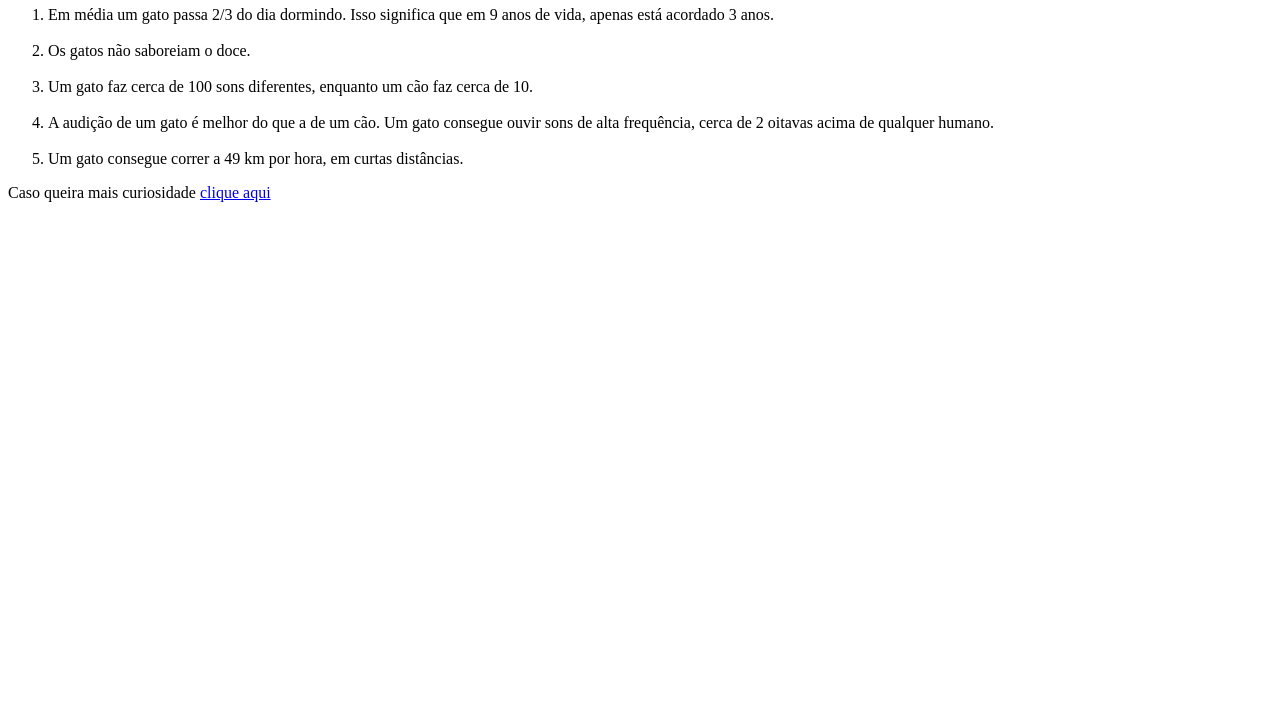
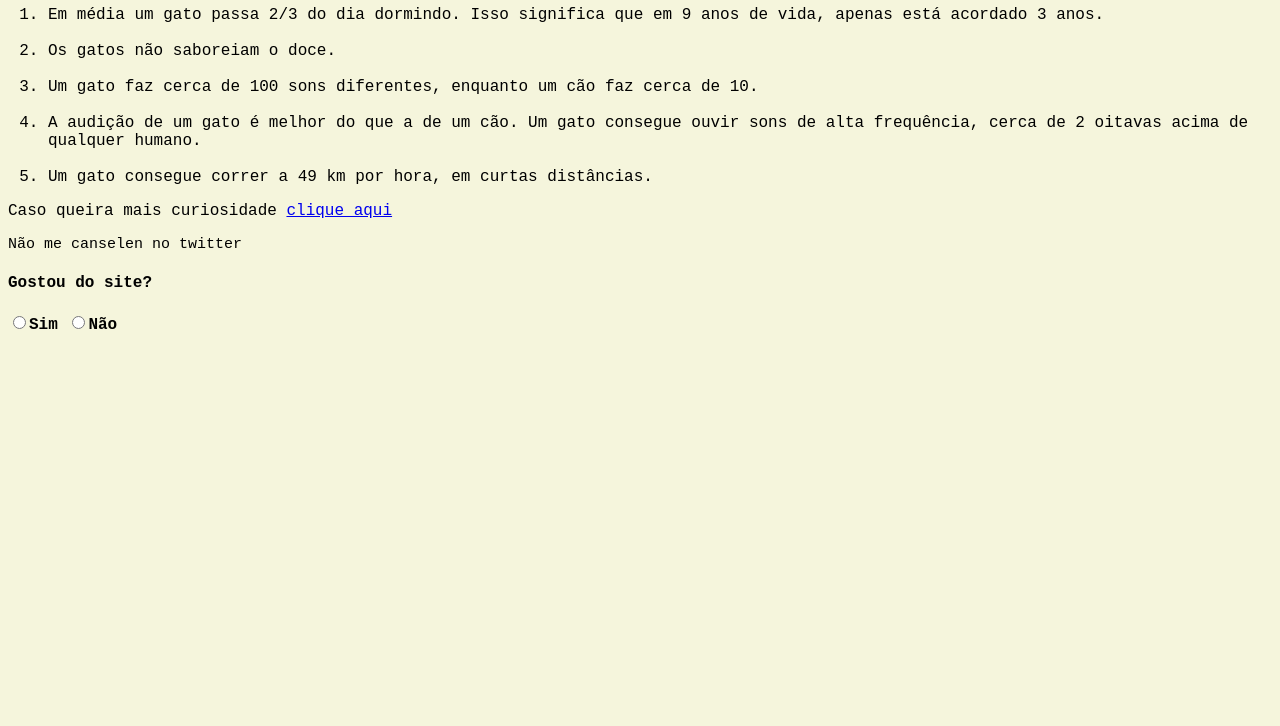
Before and after one commit to LucasDaniel12345/cat-world, a plain HTML site: page gat word/index.html in a window 1280 px wide. Shown: the part 74-800 px from the top of the page. Drawn offline with Linux system fonts and the light colour scheme.

Commit message:
Update index.html and style.css

```diff
--- a/gat word/index.html
+++ b/gat word/index.html
@@ -21,5 +21,9 @@
 </ol>
 </div>
 <p>Caso queira mais curiosidade <a href="https://www.sobiologia.com.br/conteudos/Curiosidades/curiosidades_gatos.php#:~:text=A%20audi%C3%A7%C3%A3o%20de%20um%20gato%20%C3%A9%20melhor%20do,de%2020%20metros%2C%20devido%20ao%20reflexo%20de%20endireitamento.">clique aqui</a> </p>
+<p style="font-size: 15px;">Não me canselen no twitter</p>
+      <h4>Gostou do site?<h4>
+        <input type="radio">Sim</input>
+        <input type="radio">Não</input>
     </body>
 </html>
--- a/gat word/style.css
+++ b/gat word/style.css
@@ -1,3 +1,4 @@
 body {
-
+    background-color: beige;
+    font-family: courier new;
 }
```
